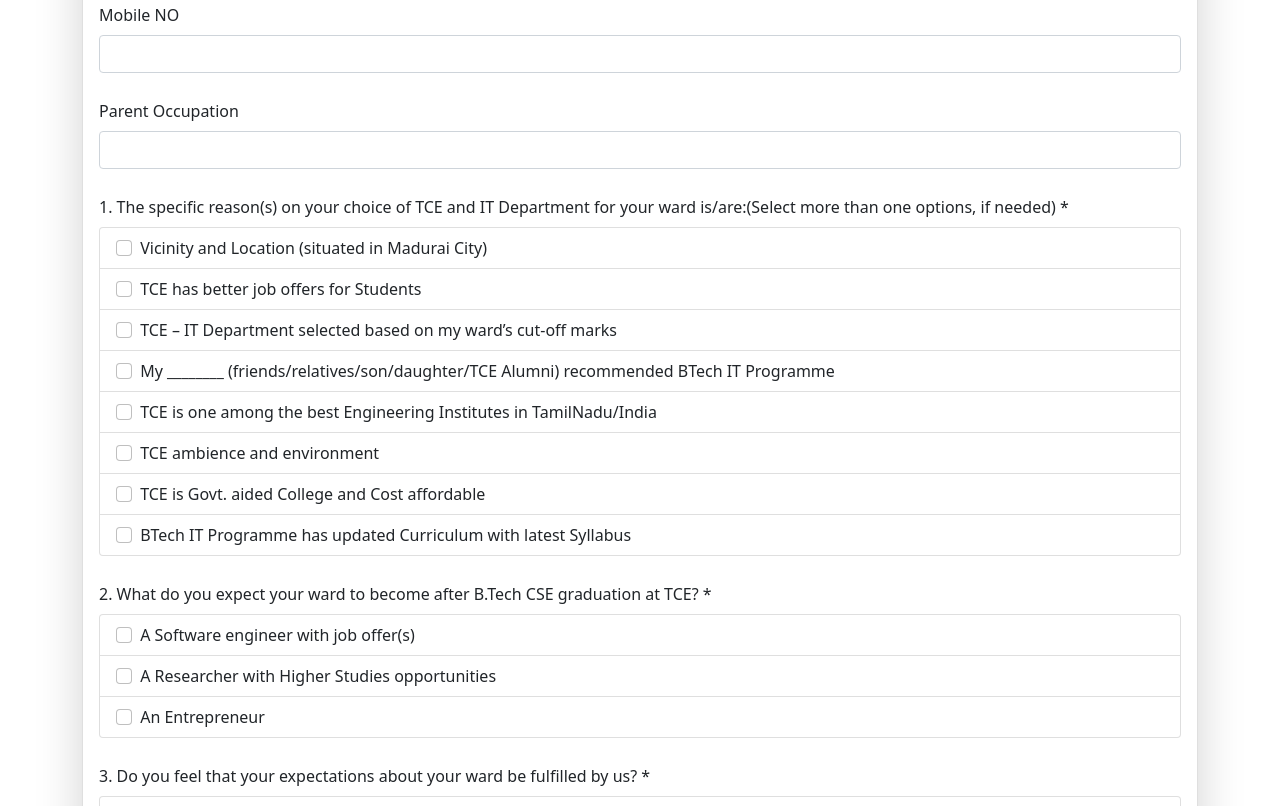
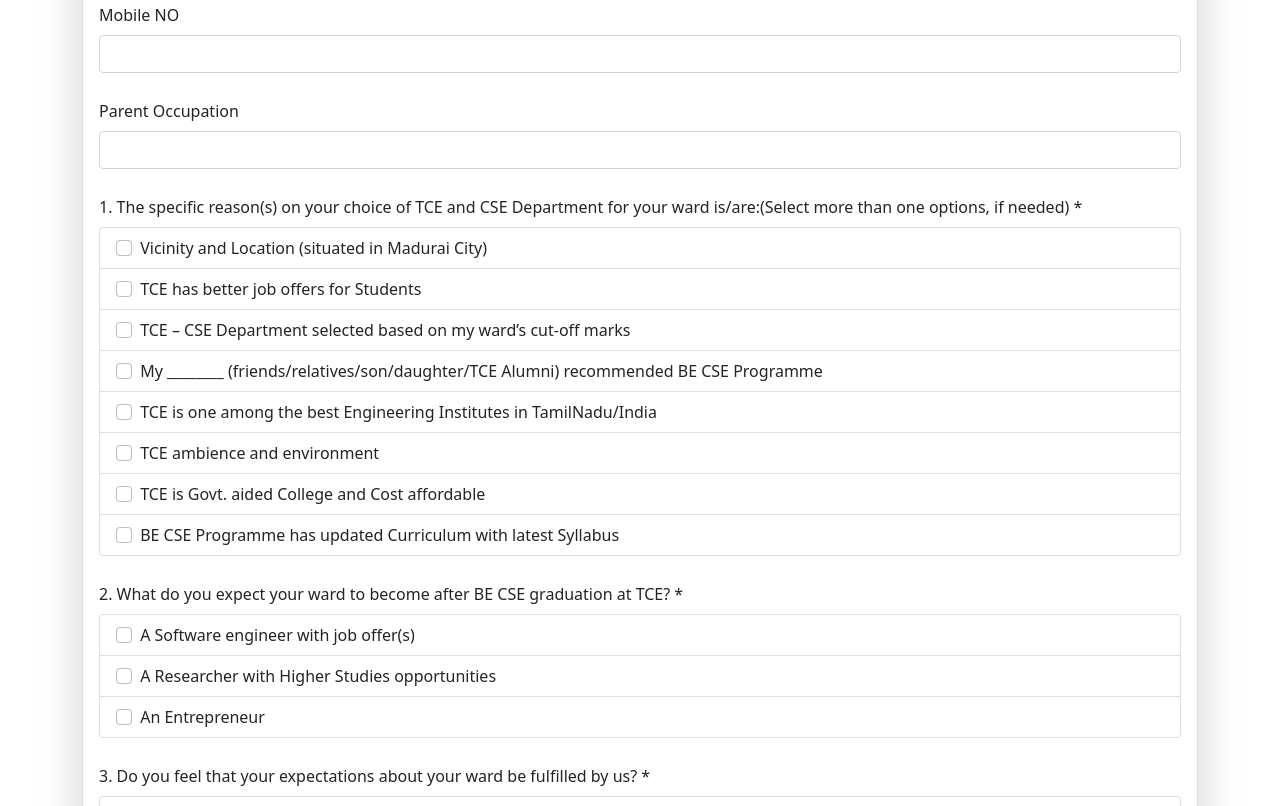
Before and after one commit to MaheshAravindV/AlumniFeedback, a website: page frontend/pf.html in a window 1280 px wide. Shown: the part 541-1347 px from the top of the page. Drawn offline with Linux system fonts and the light colour scheme; files whose address does not match are found by name.

```diff
--- a/frontend/pf.html
+++ b/frontend/pf.html
@@ -176,7 +176,7 @@
 
 
                         <div class="mb-3">
-                            <label for="mips" class="form-label ">1. The specific reason(s) on your choice of TCE and IT Department for your ward is/are:(Select more than one options, if needed) * </label>
+                            <label for="mips" class="form-label ">1. The specific reason(s) on your choice of TCE and CSE Department for your ward is/are:(Select more than one options, if needed) * </label>
                         <ul class="list-group" id = "reason">
                             <li class="list-group-item">
                               <input class="form-check-input me-1" type="checkbox" id="specificreason" name="specificreason" value="Vicinity and Location (situated in Madurai City)" aria-label="...">
@@ -189,11 +189,11 @@
                             </li>
                             <li class="list-group-item">
                               <input class="form-check-input me-1" type="checkbox"  id="specificreason" name="specificreason" value="  TCE – IT Department selected based on my ward’s cut-off marks" aria-label="...">
-                              TCE – IT Department selected based on my ward’s cut-off marks
+                              TCE – CSE Department selected based on my ward’s cut-off marks
                             </li>
                             <li class="list-group-item">
                               <input class="form-check-input me-1" type="checkbox"  id="specificreason" name="specificreason" value="My ________ (friends/relatives/son/daughter/TCE Alumni) recommended BTech IT Programme" aria-label="...">
-                              My ________ (friends/relatives/son/daughter/TCE Alumni) recommended BTech IT Programme
+                              My ________ (friends/relatives/son/daughter/TCE Alumni) recommended BE CSE Programme
                             </li>
                             <li class="list-group-item">
                                     <input class="form-check-input me-1" type="checkbox"id="specificreason" name="specificreason" value=" TCE is one among the best Engineering Institutes in TamilNadu/India" aria-label="...">
@@ -213,7 +213,7 @@
                                   </li>
                                   <li class="list-group-item">
                                     <input class="form-check-input me-1" type="checkbox"  id="specificreason" name="specificreason" value=" BTech IT Programme has updated Curriculum with latest Syllabus" aria-label="...">
-                                    BTech IT Programme has updated Curriculum with latest Syllabus
+                                    BE CSE Programme has updated Curriculum with latest Syllabus
 
                                   </li>
                           </ul>
@@ -224,7 +224,7 @@
 
 
                         <div class="mb-3">
-                                <label for="mips" class="form-label ">2. What do you expect your ward to become after B.Tech CSE graduation at TCE? *</label>
+                                <label for="mips" class="form-label ">2. What do you expect your ward to become after BE CSE graduation at TCE? *</label>
                             <ul class="list-group" id = "expectation" >
                                 <li class="list-group-item">
                                   <input class="form-check-input me-1" type="checkbox" id="expect" name="expect" value=" A Software engineer with job offer(s)
```
